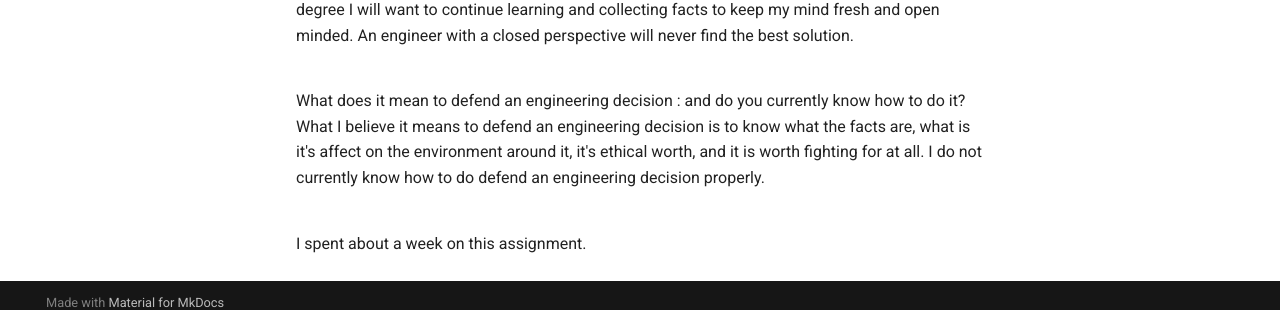
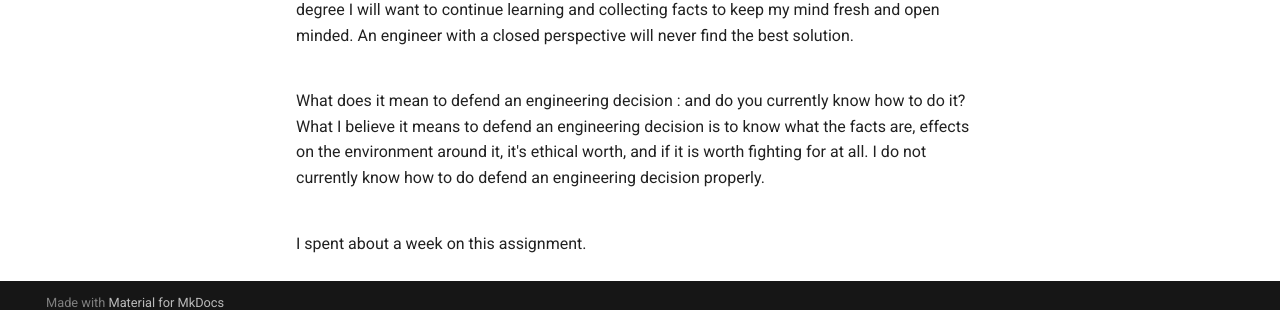
Before and after one commit to jhatch24/megr2156-portfolio, an MkDocs documentation site: the page built from docs/aboutme/index.md, in a window 1280 px wide and 957 px high. Shown: the part 632-942 px from the top of the window. Built offline with MkDocs 1.6.1 and Material for MkDocs 9.7.7, drawn with Linux system fonts in a browser that asks for light colours.

Commit message:
Refine text on defending engineering decisions
Corrected grammatical errors and improved clarity in the text regarding engineering decisions and their implications.

```diff
--- a/docs/aboutme/index.md
+++ b/docs/aboutme/index.md
@@ -5,6 +5,6 @@ Curiosity brought me to Mechanical Engineering, and the desire to understand how
 The kind of engineer I am becoming is an all-rounded one. I am doing this by putting myself in a position to learn as much as I can so that there isn't much I wouldn't be able to do after I am done with my studies. And even after I am finished with my degree I will want to continue learning and collecting facts to keep my mind fresh and open minded. An engineer with a closed perspective will never find the best solution.
 #
 What does it mean to defend an engineering decision : and do you currently know how to do it?
-What I believe it means to defend an engineering decision is to know what the facts are, what is it's affect on the environment around it, it's ethical worth, and it is worth fighting for at all. I do not currently know how to do defend an engineering decision properly.
+What I believe it means to defend an engineering decision is to know what the facts are, effects on the environment around it, it's ethical worth, and if it is worth fighting for at all. I do not currently know how to do defend an engineering decision properly.
 #
 I spent about a week on this assignment.
```
